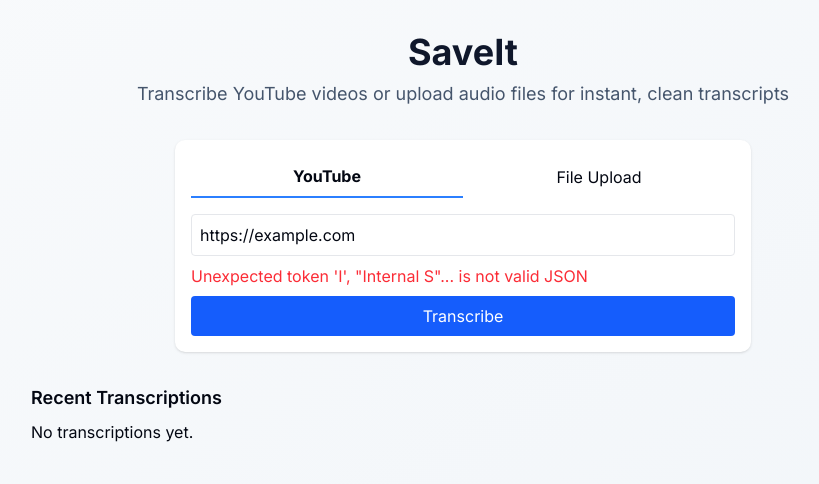
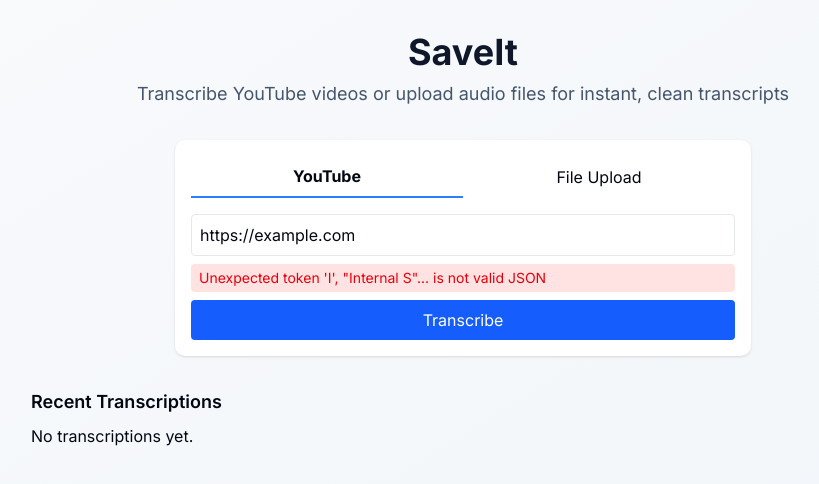
Before and after one commit to sarahsoe/saveit, a Next.js app: page / in a window 1280 px wide. Both pictures are taken after typing "https://example.com" into the empty fields and a click on the button "Transcribe". Shown: the top 484 px of the page, without its empty margins (177-996 px from the left). Built offline with nearby package versions, Linux system fonts and the light colour scheme; no server answers.

Commit message:
Add visible status and error messages to file upload process for user feedback

```diff
--- a/src/components/TranscriptUploader.tsx
+++ b/src/components/TranscriptUploader.tsx
@@ -100,8 +100,19 @@
             </div>
           </div>
         )}
-        {error && <div className="text-red-500 mb-2">{error}</div>}
-        {progress && <div className="text-blue-500 mb-2">{progress}</div>}
+        {/* Status and Error Messages */}
+        <div className="mb-2 min-h-[24px]">
+          {error && (
+            <div className="text-red-600 bg-red-100 dark:bg-red-900/40 rounded px-2 py-1 text-sm">
+              {error}
+            </div>
+          )}
+          {!error && progress && (
+            <div className="text-blue-700 bg-blue-100 dark:bg-blue-900/40 rounded px-2 py-1 text-sm">
+              {progress}
+            </div>
+          )}
+        </div>
         <button
           type="submit"
           className="w-full py-2 bg-blue-600 text-white rounded hover:bg-blue-700"
```
